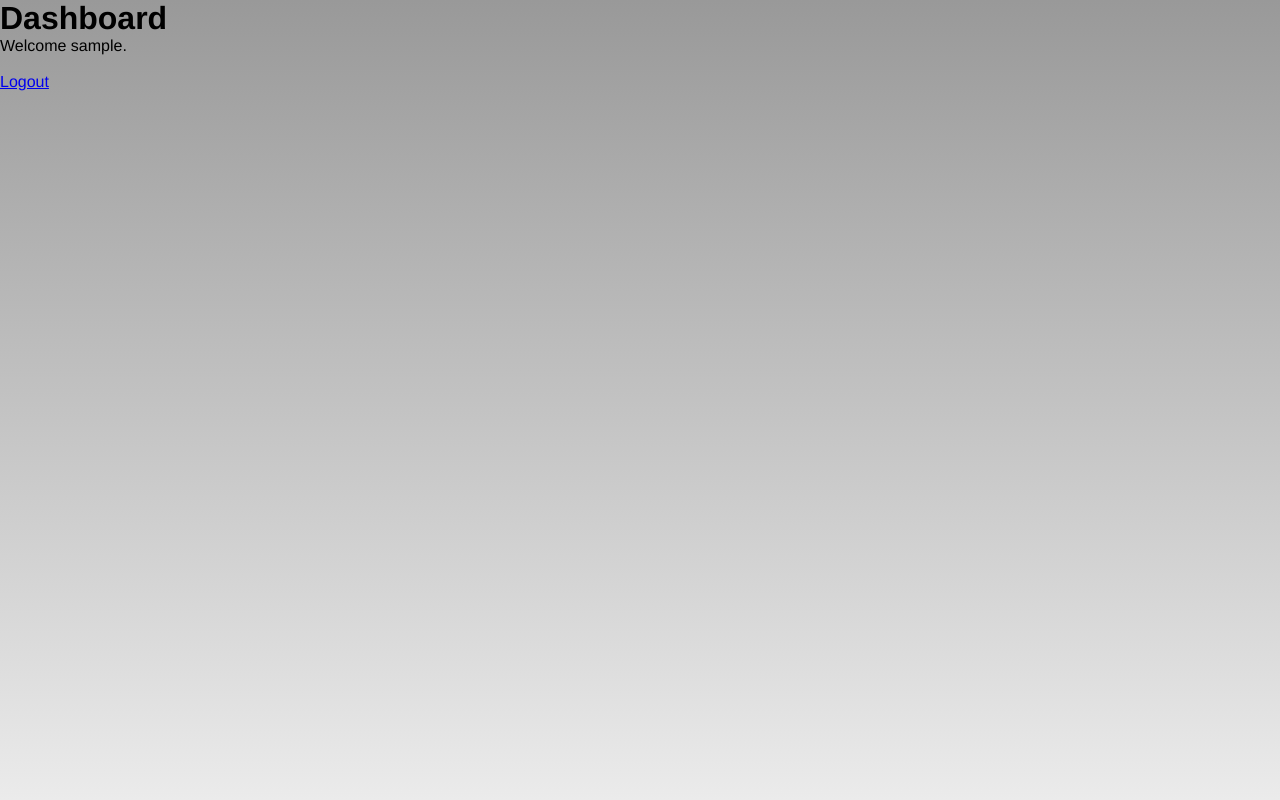
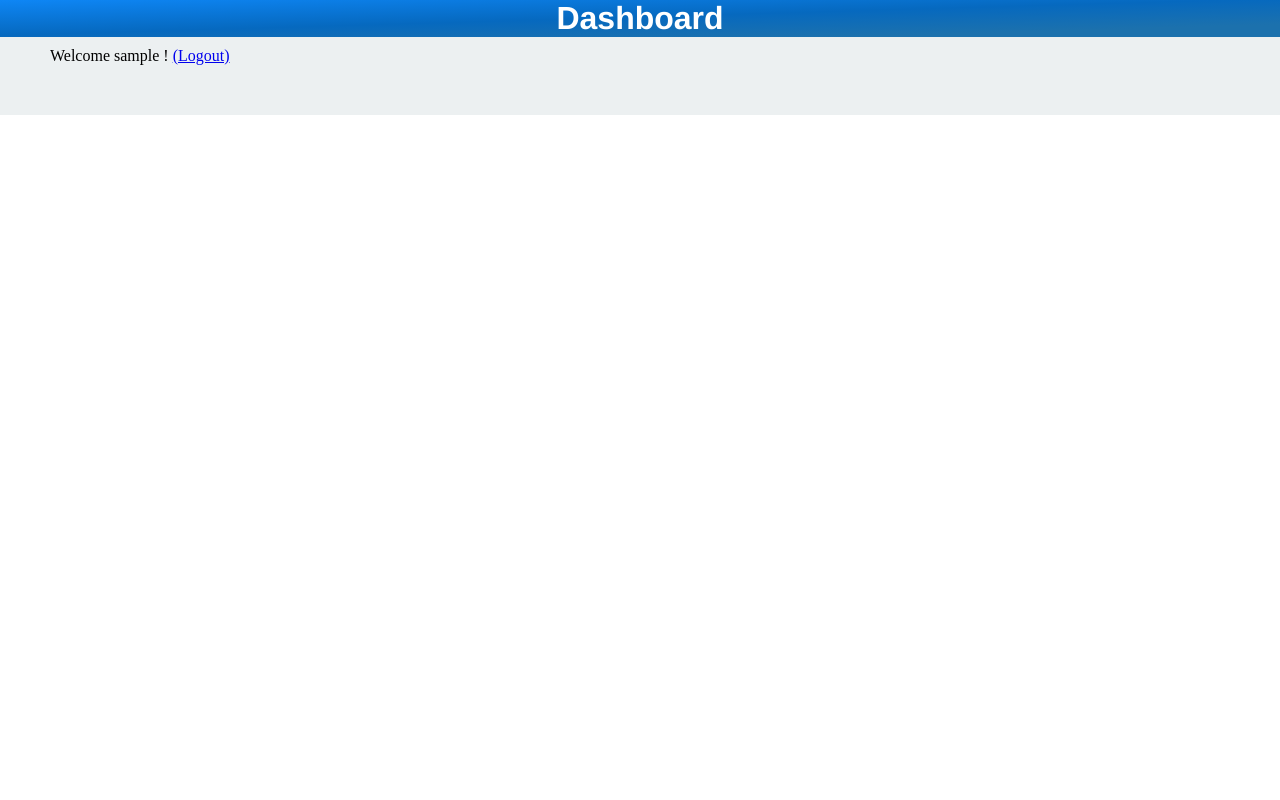
Before and after one commit to althaser/restorders, a PHP site: page /dashboard.php in a window 1280 px wide. Run offline with PHP 8.4, Linux system fonts and the light colour scheme; the visitor is signed in with stand-in values (Sample User, id 1).

Commit message:
edit few colors, separate credentials, more adjustments

```diff
--- a/dashboard.php
+++ b/dashboard.php
@@ -8,14 +8,14 @@
 </head>
 
 <body>
-
-<div class="dashboard">
-  <h1>Dashboard</h1>
-  <?php if($_SESSION["username"]) { ?>
-  Welcome <?php echo $_SESSION["username"]; ?>.<br><br>
-  <a href="logout.php" title="Logout">Logout</a>
-  <?php } ?>
-</div>
+  <div class="topbar">
+    <h1>Dashboard</h1>
+  </div>
+  <div class="main">
+    <?php if($_SESSION["username"]) { ?>
+      Welcome <?php echo $_SESSION["username"]; ?> ! <a href="logout.php" title="Logout">(Logout)</a>
+    <?php } ?>
+  </div>
 
 </body>
 </html>
--- a/styled.css
+++ b/styled.css
@@ -3,18 +3,20 @@
   margin: 0;
   padding: 0; }
 
-html {
+html { height: 100% }
+
+#content {
   background: #E0E0E0;
   font-family: 'Helvetica Neue', Arial, Sans-Serif;
   background-color: #BBBBBB;
+  height: auto;
   background-image: -webkit-gradient(linear, left top, left bottom, from(#999999), to(#EBEBEB));
   background-image: -webkit-linear-gradient(top, #999999, #EBEBEB);
   background-image: -moz-linear-gradient(top, #999999, #EBEBEB);
   background-image: -ms-linear-gradient(top, #999999, #EBEBEB);
-    background-image: -o-linear-gradient(top, #999999, #EBEBEB);
-    height: 100% }
+  background-image: -o-linear-gradient(top, #999999, #EBEBEB); }
 
-html .login-wrap {
+.login-wrap {
   position: relative;
   top: 60px;
   margin: 0 auto;
@@ -107,3 +113,18 @@
 font-weight: bold;
 text-align: center;
 width: 100%; }
+
+.topbar {
+  font-family: 'Helvetica Neue', Sans-Serif, Arial;
+  text-align: center;
+  color: #ffffff;
+  height: 6%
+  background-image: -webkit-gradient(linear, left bottom, right top, color-stop(0.17, #1C71AD), color-stop(0.52, #0669BF), color-stop(1, #0E86F5), color-stop(1, #003461), color-stop(1, #0F72BD) );
+  background-image: -webkit-linear-gradient(left top, #1C71AD 17%, #0669BF 52%, #0E86F5 100%, #003461 100%, #0F72BD 100%);
+  background-image: -moz-linear-gradient(left top, #1C71AD 17%, #0669BF 52%, #0E86F5 100%, #003461 100%, #0F72BD 100%);
+  background-image: -o-linear-gradient(left top, #1C71AD 17%, #0669BF 52%, #0E86F5 100%, #003461 100%, #0F72BD 100%);
+  background-image: -ms-linear-gradient(left top, #1C71AD 17%, #0669BF 52%, #0E86F5 100%, #003461 100%, #0F72BD 100%);
+  background-image: linear-gradient(to left top, #1C71AD 17%, #0669BF 52%, #0E86F5 100%, #003461 100%, #0F72BD 100%); }
+
+.main { background: #ecf0f1;
+	padding: 10px 0 50px 50px }
```
Also changed, not shown: other parts of styled.css (+24 -20 lines), data.php (added, +7 -0 lines), index.php (+3 -8 lines), images/ss-restorders.png. Lines whose indentation alone changed are shown as unchanged.
